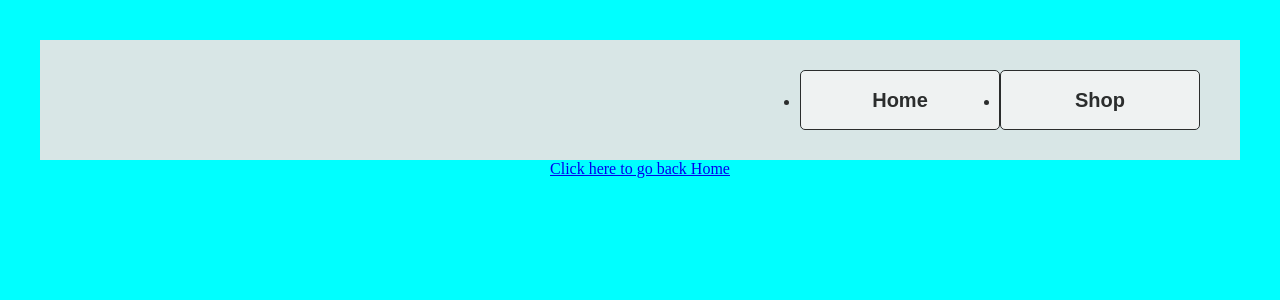
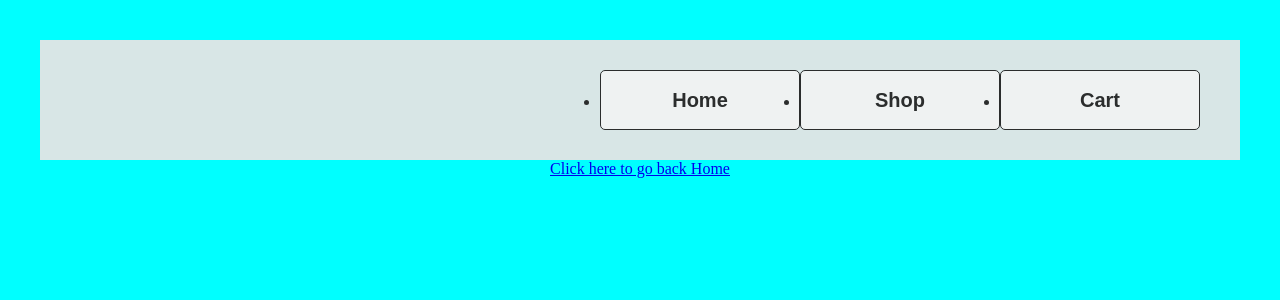
Before and after one commit to khalyruot/odin-shopping-cart, a React (Vite) app: page /home in a window 1280 px wide. Shown: the top 300 px of the page. Built offline with nearby package versions, Linux system fonts and the light colour scheme.

Commit message:
fix link

```diff
--- a/src/App.jsx
+++ b/src/App.jsx
@@ -16,8 +16,8 @@ const App = () => {
               <div>
                 <ul class="nav navbar-nav" id="button_nav">
                   <button id="homeTab"><Link to="home">Home</Link></button>
-                  <button id="menuTab"><Link to="shoppingcart">Shope</Link></button>
-                  <button id="menuTab"><Link to="cart">Cart</Link></button>
+                  <button id="menuTab"><Link to="home/shoppingcart">Shope</Link></button>
+                  <button id="menuTab"><Link to="home/cart">Cart</Link></button>
                 </ul>
               </div>
             </div>
--- a/src/Home.jsx
+++ b/src/Home.jsx
@@ -17,6 +17,7 @@ const Home = () => {
                             <ul class="nav navbar-nav" id="button_nav">
                               <li><a href="#"><button id="homeTab">Home</button></a></li>
                               <li><a href="#"><button id="menuTab">Shop</button></a></li>
+                              <li><a href="#"><button id="menuTab">Cart</button></a></li>
                             </ul>
                           </div>
                         </div>
```
Also changed, not shown: src/main.jsx (+2 -9 lines).
